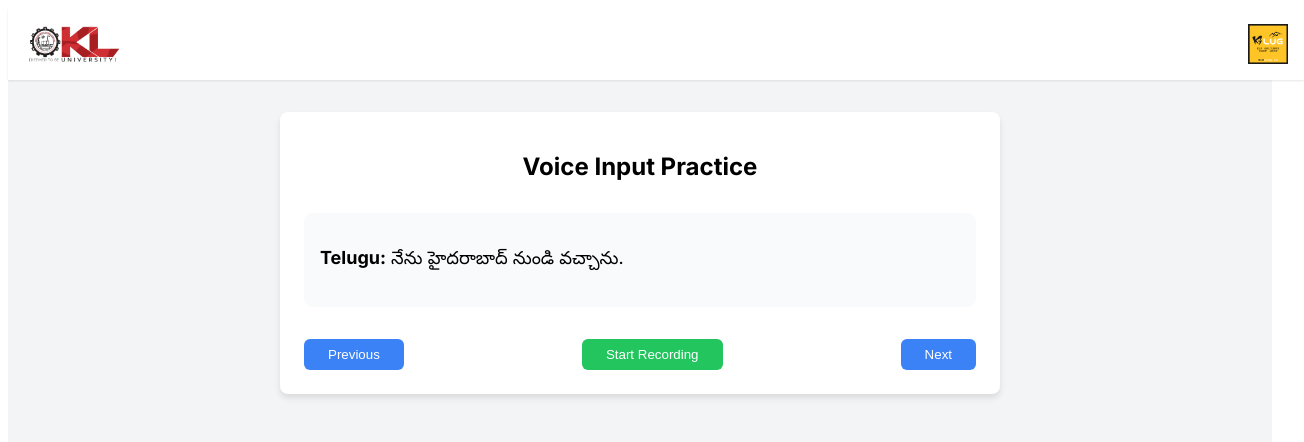
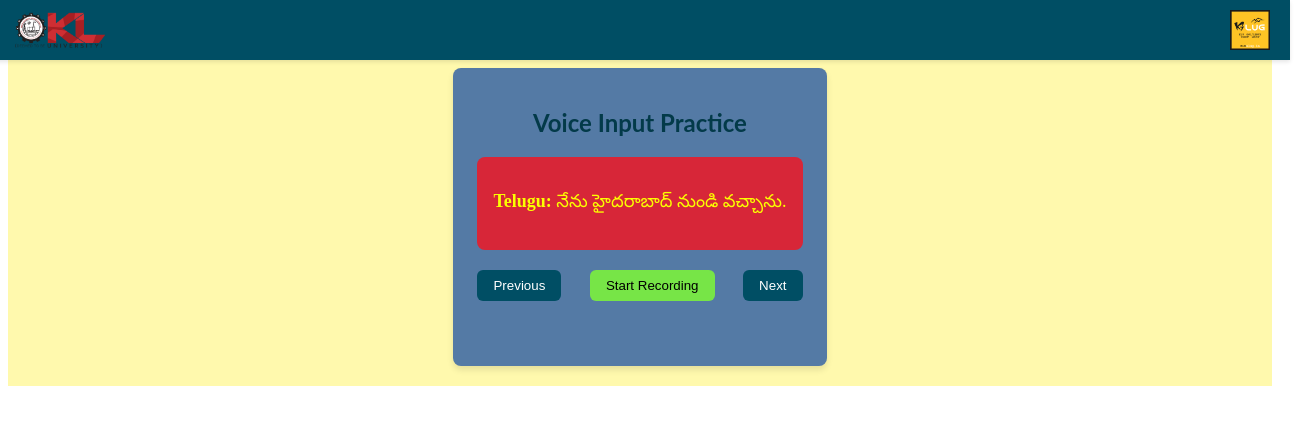
Before and after one commit to suryaakkala/telugu-voice-collection, a Next.js app: page /tdc in a window 1280 px wide. Both pictures are taken after a click on the button "Next". Shown: the top 442 px of the page, 1304 px wide, since content can reach past the window. Built offline with nearby package versions, Linux system fonts and the light colour scheme; no server answers.

Commit message:
modified:   src/components/tdc.tsx

```diff
--- a/src/components/tdc.css
+++ /dev/null
@@ -1,127 +0,0 @@
-.container {
-    min-height: 100vh;
-    background-color: #f3f4f6;
-  }
-
-  .header {
-    width: 100%;
-    background-color: white;
-    box-shadow: 0 1px 2px rgba(0, 0, 0, 0.1);
-    display: flex;
-    align-items: center;
-    justify-content: space-between;
-    padding: 16px;
-  }
-
-  .logo {
-    height: 40px;
-  }
-
-  .loading-container {
-    position: fixed;
-    inset: 0;
-    display: flex;
-    align-items: center;
-    justify-content: center;
-    background-color: rgba(255, 255, 255, 0.8);
-  }
-
-  .loading-content {
-    display: flex;
-    flex-direction: column;
-    align-items: center;
-  }
-
-  .loading-text {
-    margin-top: 16px;
-    font-size: 1.25rem;
-    font-weight: bold;
-    color: #1f2937;
-  }
-
-  .main-content {
-    max-width: 42rem;
-    margin: 32px auto;
-    padding: 24px;
-    background-color: white;
-    border-radius: 8px;
-    box-shadow: 0 4px 6px rgba(0, 0, 0, 0.1);
-  }
-
-  .title {
-    font-size: 1.5rem;
-    font-weight: bold;
-    text-align: center;
-    margin-bottom: 32px;
-  }
-
-  .sentence-container {
-    margin-bottom: 32px;
-    padding: 16px;
-    background-color: #f9fafb;
-    border-radius: 8px;
-  }
-
-  .sentence {
-    font-size: 1.125rem;
-  }
-
-  .controls {
-    display: flex;
-    justify-content: space-between;
-    align-items: center;
-    gap: 16px;
-  }
-
-  .button {
-    padding: 8px 24px;
-    border-radius: 6px;
-    border: none;
-    color: white;
-    cursor: pointer;
-    transition: background-color 0.2s;
-  }
-
-  .button:disabled {
-    background-color: #d1d5db;
-    cursor: not-allowed;
-  }
-
-  .button-primary {
-    background-color: #3b82f6;
-  }
-
-  .button-primary:not(:disabled):hover {
-    background-color: #2563eb;
-  }
-
-  .button-record {
-    background-color: #22c55e;
-  }
-
-  .button-record:hover {
-    background-color: #16a34a;
-  }
-
-  .button-recording {
-    background-color: #ef4444;
-  }
-
-  .button-recording:hover {
-    background-color: #dc2626;
-  }
-
-  .transcription {
-    margin-top: 24px;
-    padding: 16px;
-    background-color: #f9fafb;
-    border-radius: 8px;
-  }
-
-  .error {
-    margin-top: 24px;
-    padding: 16px;
-    background-color: #fef2f2;
-    color: #dc2626;
-    border-radius: 8px;
-  }
--- a/src/components/tdc.tsx
+++ b/src/components/tdc.tsx
@@ -3,7 +3,6 @@
 import React, { useState, useRef, useEffect } from "react";
 import { Inter } from "next/font/google";
 import { Spinner } from "@/components/ui/spinner";
-import "./tdc.css";
 
 const inter = Inter({ subsets: ["latin"] });
 
@@ -12,6 +11,25 @@ const Header: React.FC = () => {
     <header className="header">
       <img src="/klu.png" alt="Left Logo" className="logo" />
       <img src="/klug.png" alt="Right Logo" className="logo" />
+      <style jsx>{`
+        .header {
+          box-shadow: 0 2px 4px rgba(0, 0, 0, 0.1);
+          display: flex;
+          justify-content: space-between;
+          align-items: center;
+          width: 100%;
+          position: fixed;
+          top: 0;
+          z-index: 1000;
+          background: #004E64;
+          padding: 10px;
+        }
+        .logo {
+          margin-left: 10px;
+          margin-right: 10px;
+          height: 40px;
+        }
+      `}</style>
     </header>
   );
 };
@@ -32,7 +50,7 @@ const TDC: React.FC = () => {
   const fetchSentences = async () => {
     try {
       const response = await fetch(
-        "https://rwhmdthc-5000.inc1.devtunnels.ms/telugu-data",
+        "https://rwhmdthc-5000.inc1.devtunnels.ms/telugu-sentences",
         {
           method: "POST",
           headers: {
@@ -142,7 +160,7 @@ const TDC: React.FC = () => {
     return (
       <div className="loading-container">
         <div className="loading-content">
-          <Spinner variant="pinwheel" style={{ width: "3rem", height: "3rem", color: "#3b82f6" }} />
+          <Spinner variant="pinwheel" style={{ width: "3rem", height: "3rem", color: "rgb(222,222,222)" }} />
           <p className="loading-text">Loading Sentences Please Wait...</p>
         </div>
       </div>
@@ -150,7 +168,7 @@ const TDC: React.FC = () => {
   }
 
   return (
-    <div className={`container ${inter.className}`}>
+    <div className="container">
       <Header />
       <div className="main-content">
         <h1 className="title">Voice Input Practice</h1>
@@ -193,6 +211,72 @@ const TDC: React.FC = () => {
           </div>
         )}
       </div>
+      <style jsx>{`
+        .container {
+          background-color: #fff9ad;
+          display: flex;
+          flex-direction: column;
+          align-items: center;
+          padding-top: 60px;
+        }
+        .title{
+          font-size: 1.5rem;
+          font-weight: bold;
+          text-align: center;
+          font-family: Lato, sans-serif;
+          color: #033a49;
+          margin-bottom: 20px;
+        }
+        .main-content {
+          min-height: 250px;
+          max-width: 42rem;
+          background-color: #547AA5;
+          padding: 24px;
+          border-radius: 8px;
+          box-shadow: 0 4px 6px rgba(0, 0, 0, 0.1);
+          margin-bottom: 20px;
+        }
+        .sentence-container {
+          padding: 16px;
+          background-color: #D72638;
+          border-radius: 8px;
+          margin-bottom: 20px;
+        }
+        .sentence {
+          font-size: 1.125rem;
+          color: #fbff00;
+        }
+        .controls {
+          display: flex;
+          justify-content: space-between;
+          gap: 10px;
+        }
+        .button {
+          padding: 8px 16px;
+          border-radius: 6px;
+          border: none;
+          color: white;
+          cursor: pointer;
+          transition: background-color 0.2s;
+        }
+        .button-primary {
+          background-color: #004E64;
+          color: #fff;
+        }
+        .button:disabled {
+          background-color: #d1d5db;
+          color: #3f3737;
+          cursor: not-allowed;
+        }
+        .button-record {
+          background-color: #77e547;
+          color: #000;
+        }
+        .button-recording {
+          background-color: #ef4444;
+          color: #fff;
+        }
+      `}</style>
     </div>
   );
 };
--- a/src/pages/tdc.tsx
+++ b/src/pages/tdc.tsx
@@ -2,7 +2,7 @@ import TDC from "@/components/tdc";
 
 export default function TDCPage() {
     return (
-        <div className="min-h-screen bg-gray-100 flex items-center justify-center">
+        <div>
             <TDC />
         </div>
     );
```
